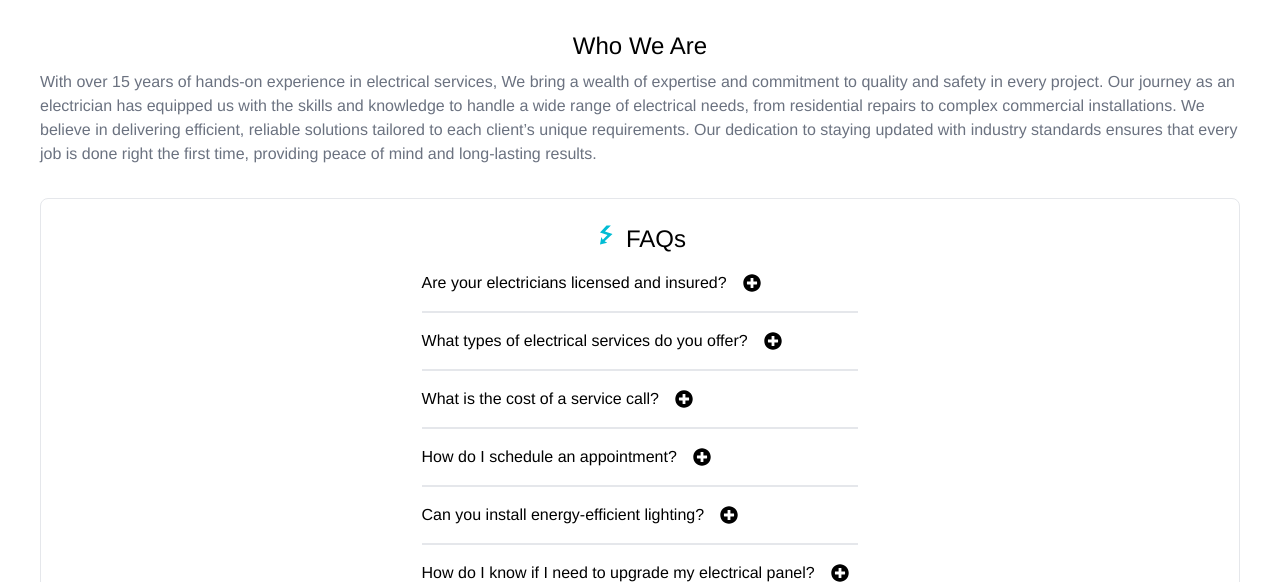
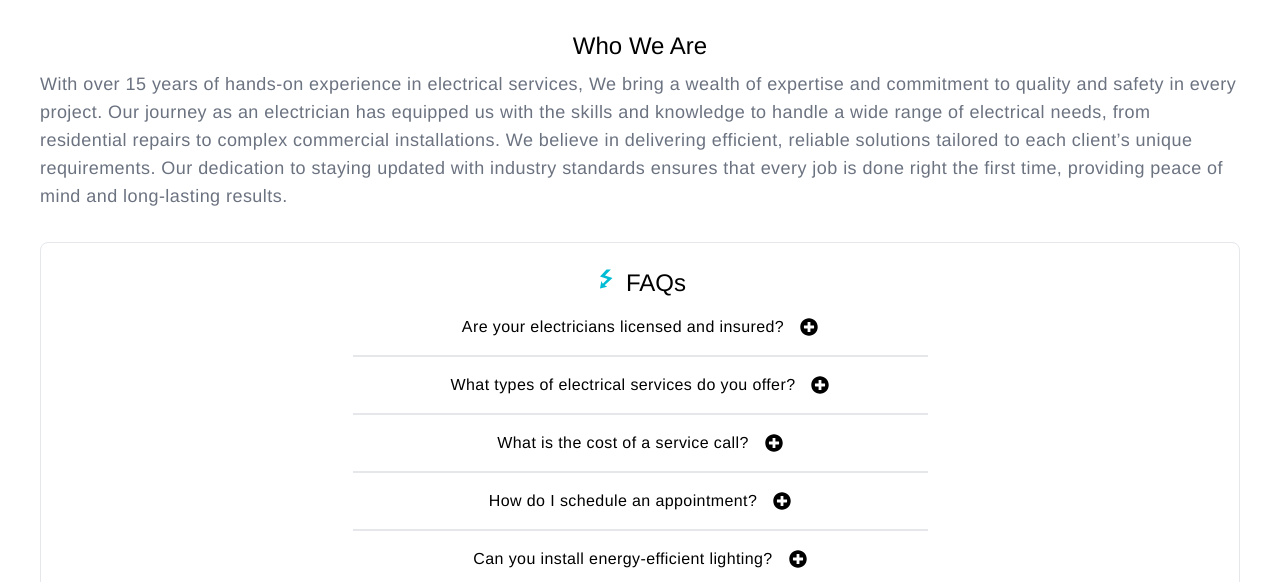
Before and after one commit to Mana12011207/TERA-electrical-services, a React (Create React App) app: page /about in a window 1280 px wide. Shown: the part 370-952 px from the top of the page. Built offline with nearby package versions, Linux system fonts and the light colour scheme; a web font is replaced by a local one.

Commit message:
Add complete styling for faqs

```diff
--- a/src/components/FAQs.jsx
+++ b/src/components/FAQs.jsx
@@ -48,11 +48,13 @@ function FAQs() {
   };
 
   return (
-    <div>
+    <div className="flex flex-col items-center">
       {faqs.map((faq, index) => (
-        <div key={index}>
-          <div className="flex items-center">
-            <p className="my-4 mr-4">{faq.question} </p>
+        <div key={index} className="w-full md:w-1/2">
+          <div className="flex items-center justify-center">
+            <p className="my-4 mr-4 tracking-wide text-center">
+              {faq.question}{" "}
+            </p>
             <button onClick={() => toggleAnswer(index)}>
               {visibleIndex === index ? (
                 <FaMinusCircle className="text-lg" />
@@ -62,8 +64,8 @@ function FAQs() {
             </button>
           </div>
           <p
-            className={`text-gray-500 text-sm ${
-              visibleIndex === index ? "" : "hidden"
+            className={`text-gray-500 text-sm text-center tracking-wide transition-all duration-300 ease-in-out ${
+              visibleIndex === index ? "max-h-full" : "max-h-0 overflow-hidden"
             }`}
           >
             {faq.answer}
--- a/src/pages/About.jsx
+++ b/src/pages/About.jsx
@@ -19,7 +19,7 @@ function About() {
         </div>
         <div className="w-full px-10 py-8 mx-auto max-w-7xl">
           <h2 className="text-2xl text-center">Who We Are</h2>
-          <p className="mt-2 text-gray-500 ">
+          <p className="mt-2 tracking-wide text-gray-500 lg:text-lg">
             With over 15 years of hands-on experience in electrical services, We
             bring a wealth of expertise and commitment to quality and safety in
             every project. Our journey as an electrician has equipped us with
```
